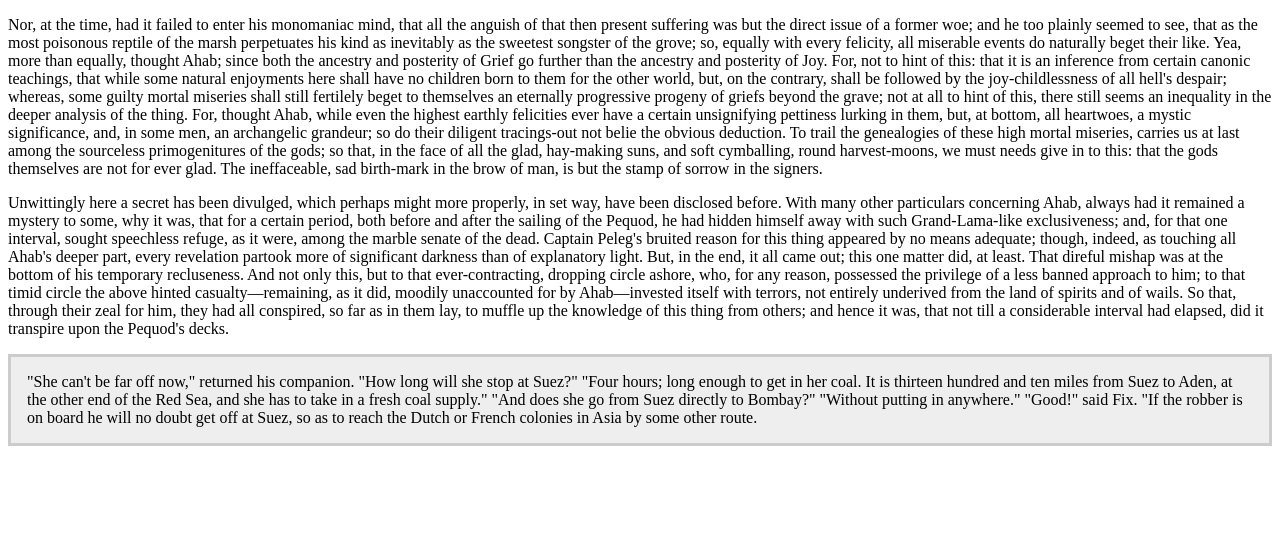
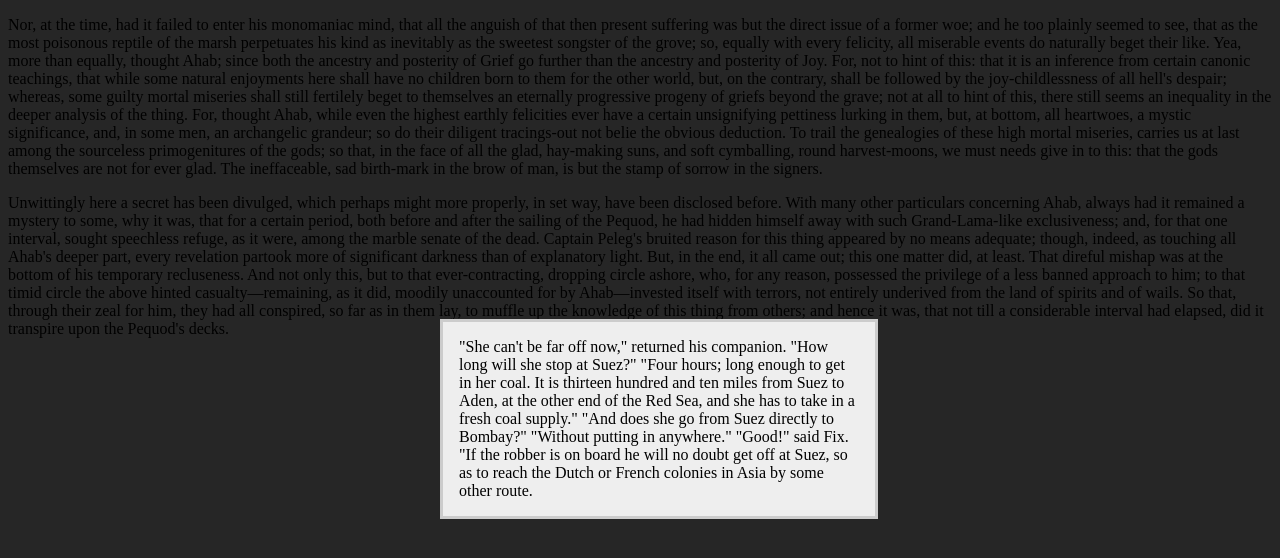
Before and after one commit to bartkozal/toModal, a plain HTML site: page index.html in a window 1280 px wide. Drawn offline with nearby package versions, Linux system fonts and the light colour scheme.

Commit message:
Implemented css maping

```diff
--- a/index.html
+++ b/index.html
@@ -7,6 +7,7 @@
       background: #eee;
       border: 3px solid #ccc;
       padding: 1em;
+      width: 400px;
     }
   </style>
 </head>
@@ -23,4 +24,7 @@
 
   <script type="text/javascript" src="http://ajax.googleapis.com/ajax/libs/jquery/1.5.0/jquery.min.js"></script>
   <script src="to_modal.js" type="text/javascript"></script>
+  <script type="text/javascript" charset="utf-8">
+    $("#popup").toModal();
+  </script>
 </body>
--- a/to_modal.js
+++ b/to_modal.js
@@ -0,0 +1,26 @@
+(function($) {
+  $.fn.toModal = function(type) {
+    return this.each(function() {
+
+      var $this = $(this);
+      var overlay = $('<div id="toModalOverlay" />').prependTo('body');
+
+      overlay.css({
+        'z-index': 100,
+        'background-color': '#000',
+        'opacity': '0.85',
+        'position': 'fixed',
+        'top': 0, 'right': 0, 'bottom': 0, 'left': 0
+      });
+
+      $this.css({
+        'z-index': 101,
+        'margin-top': -($this.height() / 2),
+        'margin-left': -($this.width() / 2),
+        'position': 'fixed',
+        'top': '50%', 'left': '50%'
+      });
+
+    });
+  };
+})( jQuery );
```
